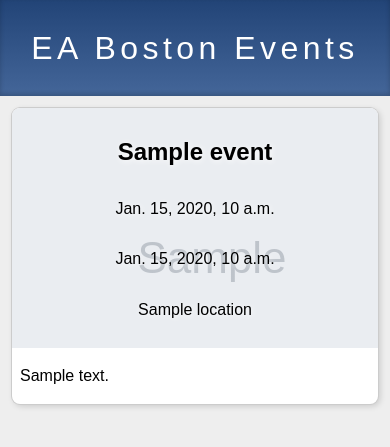
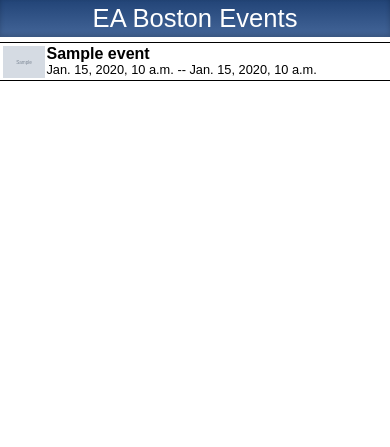
Before and after one commit to taymonbeal/eamail, a Django app: template project/events/templates/events/event_list.html in a window 390 px wide. Shown: the top 447 px of the page. Run offline with Django 3.2, Linux system fonts and the light colour scheme; the template is opened without the code that fills it: most values are stand-ins (such as "Sample title", 1, 10 or a date in 2020); grey boxes marked "Sample" are stand-in pictures.

Commit message:
created single-column collapsible border-using responsive layout

```diff
--- a/project/events/static/css/simplesheet.css
+++ b/project/events/static/css/simplesheet.css
@@ -1,9 +1,8 @@
 body {
-	background-color: #eee;
+	background-color: #fff;
 	color: #000;
-	font-family: sans-serif;
-	line-height: 1.5;
-	margin: 0 auto;
+	font-family: Arial, "Helvetica Neue", Helvetica, sans-serif;
+	margin: 0;
 }
 header h1 {
 	background: linear-gradient(#247, #469);
@@ -11,38 +10,35 @@ header h1 {
 	text-align: center;
 	font-weight: normal;
 	margin: 0;
-	padding: 0.75em 0;
 	box-shadow: inset 0 -2px 5px rgba(0,0,0,0.2);
-	letter-spacing: 0.25ch;
 }
 
-main { display: flex; flex-flow: row wrap; margin: 0.25rem; }
+details { background-color: #fff; }
+summary { display: block; }
+summary h1 { margin: 0; }
+summary img { float: left; }
+summary .date { margin: 0; }
 
-article.event {
-	margin: 0.5rem;
-	background-color: #fff;
-	flex: 1 0 23%;
-	min-width: 15em;
-	box-shadow: 0 0 0 1px #ccc, 2px 2px 6px rgba(0,0,0,0.16);
-	border-radius: 0.5rem;
+/* Sizing on large devices */
+@media (min-width: 30.001rem) {
+	main { max-width: 40rem; margin: 0 auto; }
+	body { line-height: 1.5 }
+	header h1 { padding: 0.5em 0 }
+	details { background-color: #fff; padding: 0.5em; margin: 1em; border: solid thin; }
+	summary { line-height: 2em; }
+	summary h1 { font-size: 1.5em; }
+	summary img { height: 4em; margin-right: 0.5em; }
+	details p:last-child { margin-bottom: 0; }
 }
-article.event:nth-last-child(2):nth-child(4n) { min-width: 33%; }
-article.event div.eventpic {
-	background-size: cover;
-	 border-top-left-radius: 0.5rem;
-	 border-top-right-radius: 0.5rem;
-	display: flex;
-	min-height: 15rem;
-	align-items: center;
-	text-align: center;
-	flex-direction: column;
-	justify-content: space-evenly;
-	color: #000;
-	text-shadow: 1px 1px 6px #fff;
+
+/* Sizing on small devices */
+@media (max-width: 30rem) {
+	body { font-size: 0.8em; line-height: 1.25; }
+	header h1 { padding: 0.1em 0; font-size: 2em; margin-bottom: 0.2em; }
+	details { padding: 0.2em; border-bottom: solid thin; }
+	article:first-child details { border-top: solid thin; }
+	summary h1 { font-size: 1.25em; line-height: 1; }
+	summary img { height: 2.5em; margin-right: 0.1em; }
+	p { margin: 0.5em 0; }
+	details p:last-child { margin-bottom: 0; }
 }
-article.event h1 {
-	padding: 0 0.5rem;
-	margin: 0;
-}
-article.event div.eventbody { padding-left: 0.5rem; padding-right: 0.5rem; }
-article.event address { font-style: unset; }
--- a/project/events/templates/events/event_list.html
+++ b/project/events/templates/events/event_list.html
@@ -9,15 +9,15 @@
     <main>
       {% for event in event_list %}
         <article class="event">
-          <div class="eventpic" style="background: linear-gradient(rgba(255,255,255,0.5),rgba(255,255,255,0.5)), url('{{ event.picture.url }}')">
-            <h1>{{ event.name }}</h1>
-            <time datetime="{{ event.start_time|date:'c' }}">{{ event.start_time }}</time>
-          {% if event.end_time %}<time datetime="{{ event.end_time|date:'c' }}">{{ event.end_time }}</time>{% endif %}
-            <address>{{ event.location }}</address>
-          </div>
-          <div class="eventbody">
+          <details>
+            <summary>
+              <img src="{{ event.picture.url }}" alt=""/>
+              <h1>{{ event.name }}</h1>
+              <p class="date"><time datetime="{{ event.start_time|date:'c' }}">{{ event.start_time }}</time>{% if event.end_time %} -- <time datetime="{{ event.end_time|date:'c' }}">{{ event.end_time }}</time>{% endif %}</p>
+            </summary>
+            <p>{{ event.location }}</p>
             <p>{{ event.description }}</p>
-          </div>
+          </details>
         </article>
       {% endfor %}
     </main>
```
